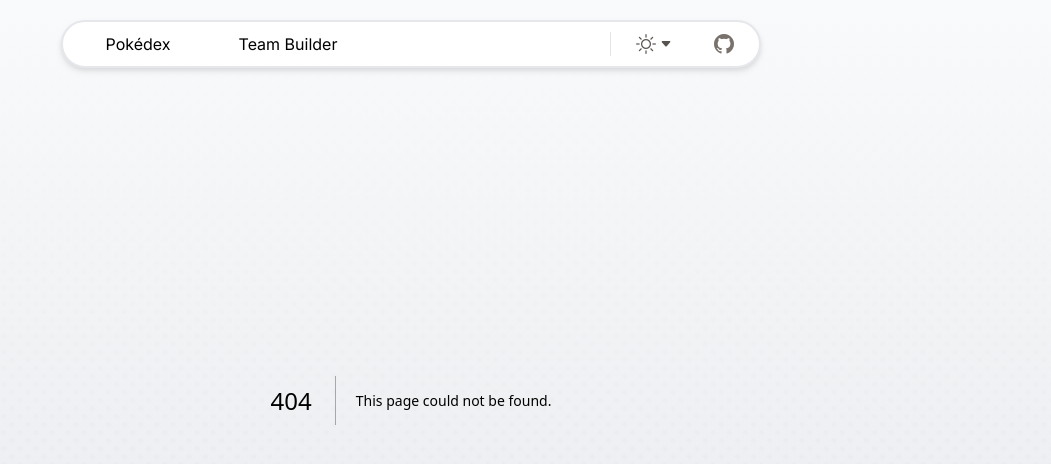
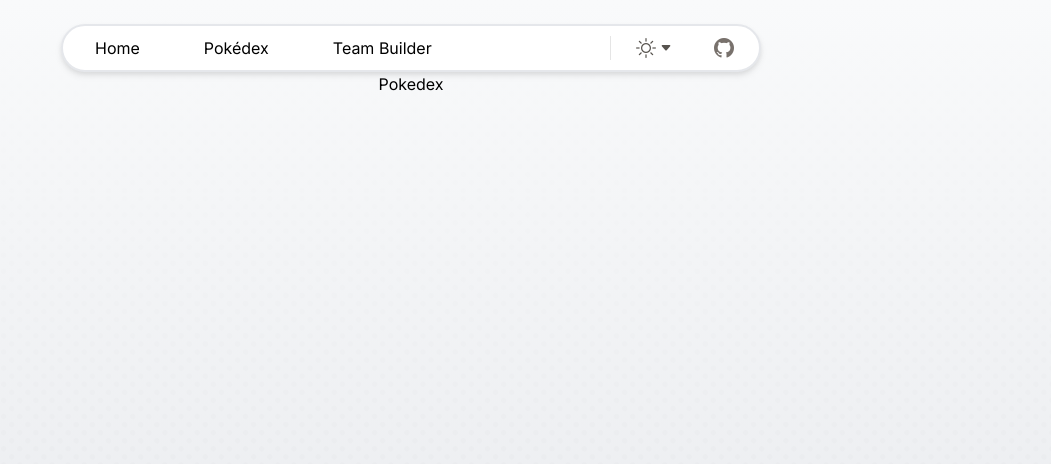
Before and after one commit to shippi/pokebuilder, a Next.js app: page /pokedex in a window 1280 px wide. Before the commit this address had no page. Shown: the top 464 px of the page, without its empty margins (229-1280 px from the left). Built offline with nearby package versions, Linux system fonts and the light colour scheme.

Commit message:
fixed some responsitivity issues and added home button

```diff
--- a/app/page.tsx
+++ b/app/page.tsx
@@ -23,7 +23,7 @@ export default function Home() {
           <Scene/>
         </div>
 
-        <div className="flex flex-wrap flex-col items-center absolute w-full max-w-[1500px] overflow-x-hidden bg-[rgba(0,0,0,0.2)] py-10 z-1 lg:bg-transparent lg:items-start lg:w-[90vw] ">
+        <div className="flex flex-wrap flex-col items-center absolute w-full max-w-[1500px] overflow-x-hidden bg-[rgba(0,0,0,0.2)] py-10 mb-36 z-1 lg:bg-transparent lg:items-start lg:w-[90vw]">
           <h1 className="w-full font-roboto font-black text-center text-white text-[18vw] leading-none -skew-x-12 z-0 lg:text-[186px] lg:text-stone-700 dark:text-white" style={{wordSpacing: "-60px"}}>
             POKÉ BUILDER
           </h1>
@@ -43,8 +43,6 @@ export default function Home() {
             <h2 className="text font-medium">Created by: github.com/shippi</h2>
             <h2 className="text font-medium">Lucario model: github.com/RandomTBush</h2>
           </div>
-
-          <div className="md:h-0"/>
         </div>
 
 
--- /dev/null
+++ b/app/pokedex/page.tsx
@@ -0,0 +1,7 @@
+function Pokedex() {
+  return (
+    <div>Pokedex</div>
+  )
+}
+
+export default Pokedex
--- a/components/Html.tsx
+++ b/components/Html.tsx
@@ -11,7 +11,7 @@ function Html({ children }: PropsWithChildren<{}>) {
 
   return (
 		<html lang="en" className={theme}>
-			<body className={inter.className + " bg-[linear-gradient(to_top,rgba(229,231,235,0.98),rgba(249,250,251,1)),url('/halftone.svg')] bg-bottom h-screen dark:bg-[linear-gradient(to_top,rgba(9,9,11,0.98),rgba(38,38,38,1)),url('/halftone.svg')]"}>
+			<body className={inter.className + " flex flex-col items-center bg-[linear-gradient(to_top,rgba(229,231,235,0.98),rgba(249,250,251,1)),url('/halftone.svg')] bg-bottom h-screen dark:bg-[linear-gradient(to_top,rgba(9,9,11,0.98),rgba(38,38,38,1)),url('/halftone.svg')]"}>
 			<link rel="stylesheet" href="https://cdn.jsdelivr.net/npm/bootstrap-icons@1.11.3/font/bootstrap-icons.min.css"/>
 				<NavBar/>
 				{children}
--- a/components/NavBar.tsx
+++ b/components/NavBar.tsx
@@ -8,10 +8,10 @@ import { ThemeContext } from "@/context/ThemeContext";
 function NavBar() {
   const { theme, setTheme } = useContext(ThemeContext);
   return (
-    <>
-      <nav className="flex items-center absolute top-[20px] left-1/2 transform -translate-x-1/2 max-w-[700px] min-w-[324px] w-[90vw] h-12 bg-white z-20 rounded-full border-2 drop-shadow-md dark:bg-stone-900 dark:text-white dark:border-stone-700">
-      <Link href="" className="flex items-center justify-center w-[150px] h-full rounded-l-full hover:bg-gray-200  dark:hover:bg-stone-700">Pokédex</Link>
-      <Link href="" className="flex items-center justify-center w-[150px] h-full hover:bg-gray-200  dark:hover:bg-stone-700">Team Builder</Link>
+    <nav className="flex items-center mt-6 max-w-[700px] min-w-[324px] w-[90vw] h-12 bg-white z-20 rounded-full border-2 drop-shadow-md dark:bg-stone-900 dark:text-white dark:border-stone-700">
+      <Link href="/" className="flex items-center justify-center px-8 h-full rounded-l-full hover:bg-gray-200  dark:hover:bg-stone-700">Home</Link>
+      <Link href="/pokedex" className="flex items-center px-8 justify-center h-full hover:bg-gray-200  dark:hover:bg-stone-700">Pokédex</Link>
+      <Link href="" className="flex items-center px-8 justify-center h-full hover:bg-gray-200  dark:hover:bg-stone-700">Team Builder</Link>
 
       <div className="flex items-center h-full ml-auto">
         <div className="h-[24px] w-[1px] mx-2 bg-neutral-200 "/>
@@ -36,11 +36,7 @@ function NavBar() {
           <i className="bi bi-github text-stone-500 dark:text-white"/>
         </Link>
       </div>
-
-
     </nav>
-    </>
-
   )
 }
 
```
